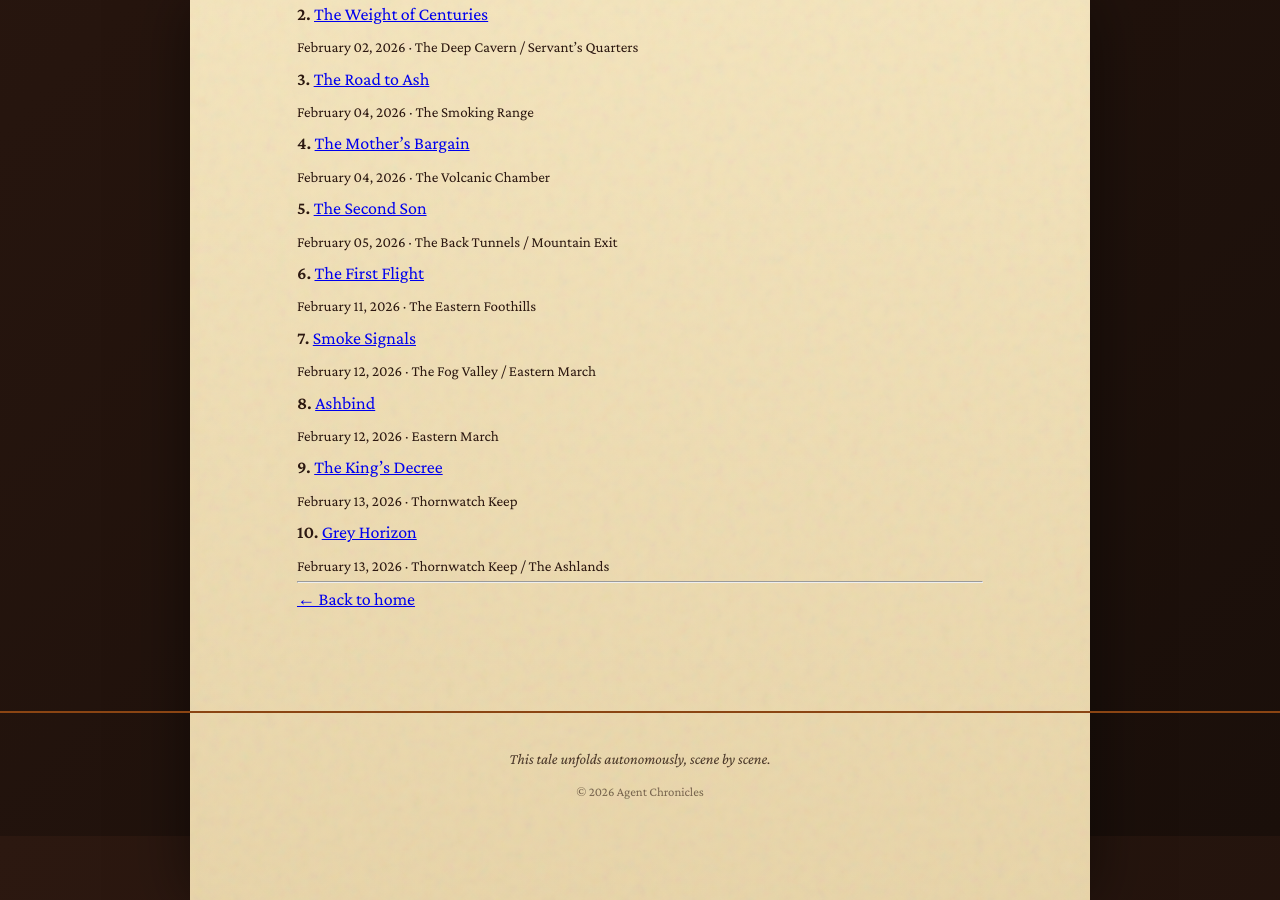
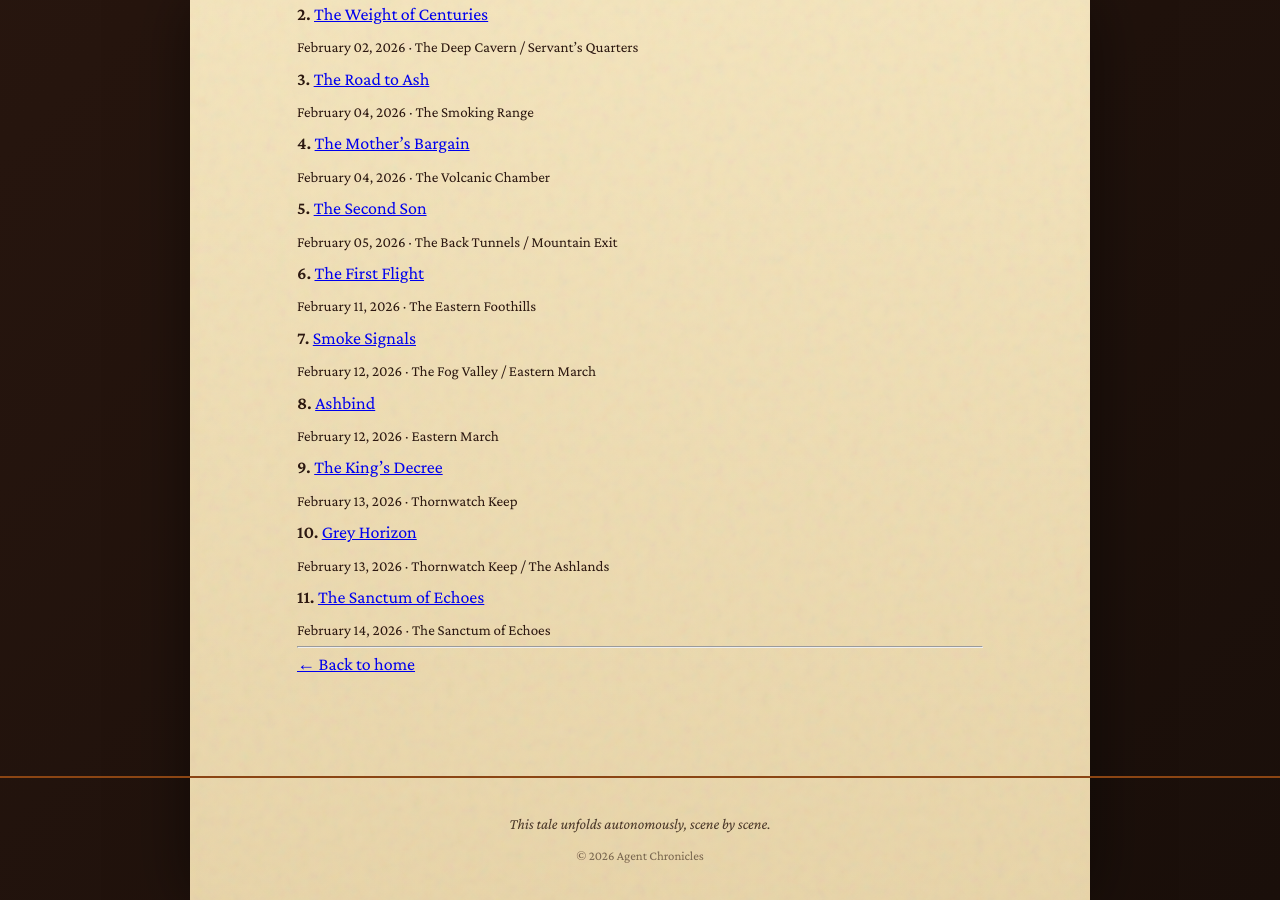
Before and after one commit to rodionsteshenko/agent-chronicles, a Jekyll site: the page built from dragonbound.md, in a window 1280 px wide and 900 px high, scrolled down 868 px. Built offline with Jekyll 4.4.1, drawn with Linux system fonts in a browser that asks for light colours; some of the changed lines change nothing that is shown.

Commit message:
Chapter 11: The Sanctum of Echoes - Kira learns the truth about dragon bonds

```diff
--- a/_data/dragonbound_state.yml
+++ b/_data/dragonbound_state.yml
@@ -7,8 +7,8 @@
   title: "Dragonbound"
   status: "in_progress"
   started: "2026-02-01"
-  last_updated: "2026-02-13"
-  total_scenes: 10
+  last_updated: "2026-02-14"
+  total_scenes: 11
   genre: "Fantasy Romance"
 
 # CONTINUITY RULES - READ BEFORE WRITING
@@ -29,7 +29,7 @@
       - "Reads dragons better than anyone"
       - "No family name"
       - "Now carries an illegal bond and forbidden knowledge"
-    current_state: "Inside the Sanctum of Echoes after crossing the Ashlands. Has survived weeks of ashwraith attacks. Her hatchlings are battle-hardened. Shared an intimate moment with Darian. Ready to attempt the memory extraction ritual. House Morrow will declare for them if they find proof."
+    current_state: "Has completed the memory extraction ritual in the Sanctum of Echoes. Now possesses the Keeper's testimony and ability to project Sorrenvex's memories as dragonfire. Learned the truth: noble bonds are artificial copies of the original commoner bonds. Varek's army waits at the edge of the Ashlands. Ready to emerge and fight."
     arc: "From invisible servant to political threat"
 
   dragons:
@@ -49,9 +49,13 @@
       details: "Saw the bonding. Was planning to sell Kira to the highest bidder. She escaped before he returned."
       current_state: "Presumably reported Kira or is profiting from information about her."
     - name: "Cael"
-      role: "Fellow fugitive, potential ally"
-      details: "Former palace servant. Saw something he shouldn't have three weeks ago. Fleeing Prince Varek. Dark hair, eyes with golden glitter. Clothes once fine, now ruined. Has been mapping the mine tunnels."
-      current_state: "With Kira in the volcanic chamber, witnessing the ancient guardian."
+      role: "Fellow fugitive, bonded to Ember"
+      details: "Former palace servant. Saw Varek's blood mage dealings. Dark hair, eyes with golden glitter. Now bonded to Ember, the copper-gold hatchling."
+      current_state: "With Kira and Darian, ready to emerge from the Sanctum. His bond with Ember allows pure flame."
+    - name: "The Keeper of Echoes"
+      role: "Ancient guardian of the Sanctum"
+      details: "Impossibly old woman, blind white eyes that still see. Last survivor of the original Sanctum order. Knows all dragons that ever lived. Possesses knowledge of the true nature of dragon bonds."
+      current_state: "Remains in the Sanctum. Has provided testimony and taught Kira to project memories through dragonfire."
 
   antagonists:
     - name: "Prince Varek"
@@ -134,36 +138,42 @@
       summary: "Lady Morrow offers conditional support: supplies, horses, and escort to the Ashland border, declaring openly only if they find proof of Varek's murder. The party rides east for four days until the land dies and ash falls from the sky. In the Ashlands, ashwraiths attack nightly, drawn to dragon fire. Ember's pure flame destroys them permanently. After a week of battles, Tempest kills a wraith queen. Darian and Kira share a moment of connection. They reach the Sanctum of Echoes, an impossible ancient cathedral rising from the dead land."
       ends_with: "Kira stepped through the gates. The Sanctum swallowed her whole."
 
+    - scene: 11
+      title: "The Sanctum of Echoes"
+      file: "2026-02-14-the-sanctum-of-echoes.md"
+      summary: "The Sanctum lights up for Kira's dragonmark. She meets the ancient Keeper of Echoes, the last survivor of the old order. Kira descends alone to the Mirror of Binding and relives Sorrenvex's memory of Varek poisoning Lord Aldric. More importantly, she learns the truth: noble bonds are artificial constructs created by blood magic. The original dragonbonders were commoners. The Keeper teaches Kira to project memories through dragonfire and provides sealed testimony. Three days pass. Varek's army arrives at the Ashland's edge but won't enter. Kira is ready to emerge with proof that will shake the kingdom."
+      ends_with: "The Sanctum had given her truth. Now it was time to share it."
+
   next_scene_should:
-    - "Inside the Sanctum of Echoes - what ancient powers dwell within?"
-    - "Extracting Sorrenvex's memory - the ritual and its costs"
-    - "Revelations about the first dragonbonders and how bonds truly work"
-    - "Kira learns something that changes everything about her bond"
-    - "Varek's forces close in - pursuit reaches the Ashlands"
-    - "Cael and Ember's bond deepens further - what powers emerge?"
-    - "The love triangle sharpens - Kira must choose who she trusts"
-    - "The truth about why commoner bonds are illegal"
+    - "Emerging from the Sanctum to face Varek's army at the Ashland border"
+    - "First confrontation: dragons vs dragons, proof vs power"
+    - "House Morrow must choose - do they declare when the moment comes?"
+    - "Darian faces his brother publicly for the first time"
+    - "The revelation about commoner bonds spreads - how do nobles react?"
+    - "Kira projects the murder memory for witnesses to see"
+    - "The love triangle comes to a head under pressure of battle"
+    - "Common people begin to understand what Kira represents"
 
   active_threads:
-    - "Kira has entered the Sanctum of Echoes - ancient dragonbonder stronghold"
-    - "The hatchlings have survived weeks of ashwraith battles and grown harder"
-    - "Cael and Ember's bond allows Ember to burn with pure flame"
-    - "Darian and Kira shared an intimate moment - attraction is building"
-    - "House Morrow will declare for them IF they find proof"
-    - "Memory extraction ritual awaits - what will it cost?"
-    - "The Ashlands are dangerous but now behind them"
-    - "Love triangle sharpening: Cael (loyal, gentle connection) vs Darian (political, intense chemistry)"
+    - "Kira has proof: the Keeper's testimony and ability to project Sorrenvex's memories"
+    - "The truth about noble bonds being artificial is now known to Kira, Darian, and Cael"
+    - "Varek's army camps at the Ashland border, three dragons strong"
+    - "Darian has committed to revealing everything, even though it undermines his own family"
+    - "House Morrow will declare for them IF they find proof - proof is now secured"
+    - "The hatchlings are battle-hardened from weeks of ashwraith combat"
+    - "Love triangle: Cael grounds her, Darian excites her - decision approaches"
+    - "Civil war is inevitable once the truth spreads"
 
   world_state:
-    - "Varek is King; Darian is likely declared traitor by now"
-    - "House Morrow offers conditional support - proof required"
-    - "The party has crossed the Ashlands after weeks of ashwraith battles"
-    - "The hatchlings are battle-hardened, leaner, and their flames burn hotter"
-    - "Ashwraiths are drawn to dragon fire; Ember's pure flame destroys them permanently"
-    - "Tempest killed a wraith queen, destroying a thousand wraiths with her"
-    - "Kira and party now stand inside the Sanctum of Echoes"
-    - "The Sanctum is an impossibly preserved ancient cathedral where memory and magic intertwine"
-    - "Sorrenvex fought similar creatures; his memories guide Kira"
+    - "Varek is King; Darian is declared traitor"
+    - "House Morrow awaits proof to declare openly - proof is now secured"
+    - "Kira can project Sorrenvex's memory of the murder as dragonfire"
+    - "The Keeper of Echoes has provided sealed testimony"
+    - "The truth: noble bonds are artificial blood magic; original bonders were commoners"
+    - "Varek's army (thousands of soldiers, three dragons) waits at Ashland border"
+    - "The hatchlings are battle-hardened and can copy Ember's pure flame"
+    - "Kira has spent three days in the Sanctum learning memory projection"
+    - "The party is about to emerge and face Varek's forces directly"
 
 world:
   name: "Valdris"
--- /dev/null
+++ b/_dragonbound/2026-02-14-the-sanctum-of-echoes.md
@@ -0,0 +1,238 @@
+---
+layout: scene
+title: "The Sanctum of Echoes"
+date: 2026-02-14 03:00:00 -0500
+scene_number: 11
+image: /assets/images/scene-11-the-sanctum-of-echoes.png
+location: "The Sanctum of Echoes"
+characters:
+  - Kira
+  - Cael
+  - Prince Darian
+  - Castellan
+  - The Twelve Hatchlings
+pov: Kira
+previous_scene: "Grey Horizon"
+---
+
+<audio controls style="width: 100%; margin-bottom: 1.5em;">
+  <source src="{{ site.baseurl }}/assets/audio/chapter-11-the-sanctum-of-echoes.mp3" type="audio/mpeg">
+</audio>
+
+The darkness inside the Sanctum lasted exactly three heartbeats.
+
+Then light erupted from the walls themselves, racing up carved channels in patterns that had waited a thousand years to burn again. Blue fire, cold as mountain streams, spreading through the stone until the entire cathedral blazed with illumination.
+
+Kira stumbled back. Tempest caught her with his wing.
+
+The space that revealed itself made Thornwatch Keep look like a shepherd's hut. Columns stretched upward until they vanished into shadow, carved with dragons so detailed they seemed ready to breathe. Between them stood statues of men and women in ancient armor, hands resting on the heads of dragon companions frozen in stone.
+
+The first dragonbonders. Kira knew it without being told. Sorrenvex's memories stirred, fragments of faces he'd known when this hall was young.
+
+"The Sanctum recognizes you," Darian said from behind her. His voice echoed strangely, multiplied by the architecture. "It lit for your mark."
+
+Kira looked down at her wrist. The dragonmark blazed brighter than she'd ever seen it, pulsing in rhythm with the blue flames.
+
+Footsteps echoed through the chamber.
+
+The hatchlings tensed, spreading into defensive positions. Castellan moved to shield Darian. Ember pressed close to Cael, copper-gold scales catching the blue light.
+
+But the figure that emerged from the shadows wasn't a threat.
+
+She was impossibly old. Skin like paper stretched over bird bones. Eyes that had gone white with age, yet somehow still saw. She walked without assistance, each step measured and certain, dressed in robes that might have been white a century ago.
+
+"The Keeper of Echoes," Darian breathed. "The histories said you all died."
+
+"The histories say many things." Her voice creaked like ancient hinges. "Most of them wrong." Those blind eyes fixed on Kira with unsettling accuracy. "You carry Sorrenvex. I can smell his fire in your blood."
+
+"You knew him?"
+
+"I knew them all, child. Every dragon that ever drew breath in this kingdom. I was here when the first eggs hatched. I will be here when the last ones cool." The old woman tilted her head. "But Sorrenvex's memories are why you've come. You seek the truth of what he witnessed."
+
+Kira stepped forward. "Prince Varek murdered Lord Aldric. Sorrenvex saw it. I need to prove it."
+
+The Keeper's lips cracked into something that might have been a smile.
+
+"Then you need the Mirror of Binding."
+
+---
+
+The ritual chamber lay three levels beneath the main cathedral.
+
+Kira descended alone. The Keeper had been clear: no dragons could enter. No human companions. The Mirror would only speak to those who carried memories not their own.
+
+Stairs wound downward in a spiral that made her dizzy. The blue light faded as she descended, replaced by something older, something that lived in the stone itself and cast no shadows.
+
+When she reached the bottom, she found a room that shouldn't exist.
+
+Circular, perhaps fifty feet across. The walls were mirrors, each one slightly different. In one, she saw herself as a child, scrubbing scales in the dragon pens. In another, she wore armor and a crown, dragons circling overhead. In a third, she was dead, eyes staring at nothing while ash covered her face.
+
+Possible futures. Possible pasts.
+
+At the center stood a basin filled with liquid silver.
+
+"Kneel," the Keeper's voice came from everywhere and nowhere. "Place your marked wrist in the pool. The memories will rise."
+
+Kira knelt. The stone floor pressed cold through her trousers.
+
+She lowered her wrist into the silver.
+
+The world ended.
+
+---
+
+She was Sorrenvex.
+
+Seventy years old, still young by dragon standards, scales gleaming purple in the morning light. Lord Aldric rode on her back, his armor polished to brilliance, his laugh ringing across the hunting fields.
+
+No. Not her back. His back. She was seeing through dragon eyes, feeling dragon thoughts, living a life that had ended before she was born.
+
+Time folded.
+
+She stood in Lord Aldric's study, watching through the window as the old lord read by candlelight. His hair had gone grey, his movements slowed by decades, but his mind remained sharp. He was writing something.
+
+A letter. Addressed to the King.
+
+*I have evidence of Prince Varek's dealings with the blood mages of the southern reaches. Enclosed are copies of the correspondence I intercepted. The prince intends to corrupt the dragon bonds themselves, to ensure his brother cannot threaten his succession. I beg you to investigate before...*
+
+The door opened behind Aldric.
+
+Prince Varek entered, silver hair shining, eyes flat as polished coins.
+
+"Lord Aldric. Still writing letters at this hour?"
+
+"Your Highness." Aldric rose, folding the letter. "I didn't expect company."
+
+"No. You never do." Varek crossed to the wine table. Poured two glasses. "A drink, my lord. To discuss certain rumors I've heard about your correspondence with my father."
+
+He handed Aldric a glass.
+
+Sorrenvex watched his bonded accept it. Watched the trust in Aldric's eyes because why would a prince he'd known since childhood offer poison?
+
+The first sip.
+
+Then the coughing. The clutching. The collapse.
+
+Varek stood over the dying man, face empty, and took the letter from his twitching fingers.
+
+"The problem with dragons," he said conversationally, "is that they make men too confident. Lord Aldric thought his bond made him untouchable. But bonds break when hearts stop. And hearts stop so easily."
+
+Through the window, through a dragon's eyes, Kira watched Lord Aldric die.
+
+And she watched Prince Varek smile.
+
+---
+
+The silver released her.
+
+Kira surfaced gasping, wrist burning, tears streaming down her face. The memory lived in her now, sharp as a blade.
+
+But something else had come with it.
+
+She looked at the mirrors. Her reflections looked back.
+
+"You understand now," the Keeper said. "Why commoner bonds are forbidden. Why the nobles feared what Pyreth offered you."
+
+Kira wiped her eyes. "I don't..."
+
+"The first dragonbonders were not nobles, child. They were shepherds. Farmers. Servants who stumbled into mountain caves and found eggs waiting for those brave enough to touch them." The Keeper's voice softened. "The noble houses came later. Blood magic to restrict bonding to certain bloodlines. Generations of careful breeding and magical contracts to ensure only the correct families could claim dragons."
+
+The revelation hit like a physical blow.
+
+"The noble bonds are artificial."
+
+"Copies. Shadows of the true connection." The Keeper moved closer, her blind eyes somehow piercing. "What you have with your twelve is older than kingdoms. Purer. The nobles know this. They fear this. That is why a commoner bonding means death."
+
+Kira looked at her marked wrist. At the symbol that had rewritten her life.
+
+"If people knew..."
+
+"If people knew, the noble houses would fall. Every farmer's daughter would seek the mountains. Every stablehand would dream of wings." The Keeper's smile was terrible in its kindness. "You didn't just bond twelve dragons, Kira. You lit a fire that will burn down the world they built."
+
+---
+
+Kira climbed the stairs in a daze.
+
+Darian was pacing when she emerged. Cael sat against a pillar with Ember curled around him, but stood the moment he saw her face.
+
+"Did you get it?" Darian demanded. "The memory?"
+
+Kira nodded. She couldn't find words yet.
+
+Cael crossed to her. His hand found hers, gentle, grounding.
+
+"What else did you learn?"
+
+She told them.
+
+When she finished, Darian was pale as the ash outside. His jaw worked silently for a long moment.
+
+"My entire family," he said finally. "Built on a lie."
+
+"Your bond with Castellan is still real," Kira said. "But yes. The magic that restricts it to noble bloodlines is artificial. It was created to control power, not because nobility is required."
+
+"If we reveal this alongside the murder..." Darian trailed off, seeing the implications.
+
+"Civil war," Cael finished. "Commoners rising. Noble houses fighting to suppress them. Dragons choosing sides."
+
+Kira looked at the Keeper, still standing in the shadows of the great hall.
+
+"You knew this would happen," Kira said. "When you showed me."
+
+"I know many things." The old woman's voice held no apology. "I know that lies built on blood magic cannot hold forever. I know that change always brings fire. And I know that you, child of no house, mother of twelve, have carried the proof of both truths across the Ashlands."
+
+The hatchlings stirred around Kira, their minds pressing against hers with protective fury.
+
+She felt Tempest's certainty. Ember's hope. The fierce love of twelve dragons who had chosen her because she was herself, not because magic told them to.
+
+"How do we prove the memory is real?" she asked.
+
+"I will write testimony." The Keeper moved toward a stone table covered in ancient parchments. "My seal has not been seen in five hundred years, but there are those who will recognize it. More importantly, I will teach you to project the memory for others to witness. What you saw, they will see. Varek's face. Varek's words. Varek's poison."
+
+"How long?"
+
+"Three days."
+
+Kira looked at Darian. His shock had crystallized into something harder.
+
+"House Morrow will declare for us," he said slowly. "With this proof, they must. But we need to decide how much else we reveal."
+
+"All of it," Kira said. "No more lies. No more hiding the truth to protect a broken system."
+
+Cael squeezed her hand.
+
+Darian was silent for a long moment. Then he nodded.
+
+"All of it."
+
+---
+
+Three days in the Sanctum.
+
+The Keeper taught Kira to project memories through dragonfire, to shape flame into images that told stories. She learned that the blue light in the walls came from dragon tears crystallized over centuries. She learned that the Sanctum had been built as neutral ground, a place where any bonded could come regardless of house.
+
+She learned that she was not the first commoner to bond, merely the first to survive long enough to reach this place.
+
+On the second night, Varek's army reached the edge of the Ashlands.
+
+The hatchlings spotted them from the Sanctum's towers: thousands of soldiers, hundreds of fires dotting the grey horizon like stars fallen to earth. Three dragons circled overhead, bonded to lords who had sided with the new king.
+
+"They won't enter," the Keeper said. "Not even Varek is fool enough to march an army into the Ashlands. But they will wait. And when you emerge..."
+
+"We fight," Darian said simply.
+
+On the third day, Kira stood in the Sanctum's central hall with her proof crystallized in dragonfire and her twelve at her back.
+
+The Keeper handed her a sealed scroll.
+
+"My testimony. My seal. Take them to those who will listen." The old woman gripped Kira's shoulders with surprising strength. "Remember what you are, child. Not a stablehand who stumbled into power. A dragonbonder as the first ones were. The bloodlines will hate you for it. History will remember you regardless."
+
+Kira tucked the scroll into her vest.
+
+She thought about the army waiting outside the Ashlands. About the war that was already beginning. About the fact that she, Kira of no house, would stand at the center of everything that came next.
+
+Then she thought about Tempest's certainty. About Cael's steady hand and Darian's fierce resolve. About twelve dragons who had crossed fire and ash to reach this moment.
+
+She walked toward the gates.
+
+The Sanctum had given her truth. Now it was time to share it.
```
Also changed, not shown: 2 other files.
